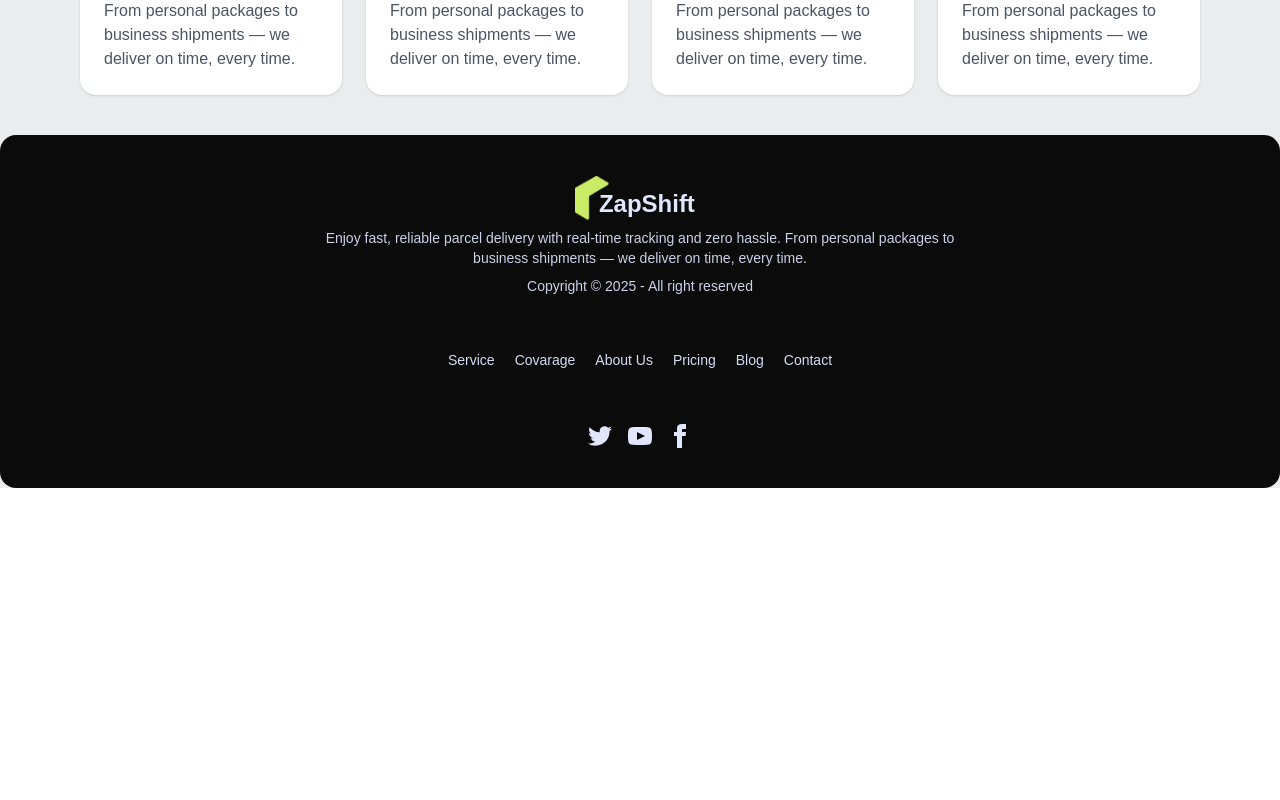
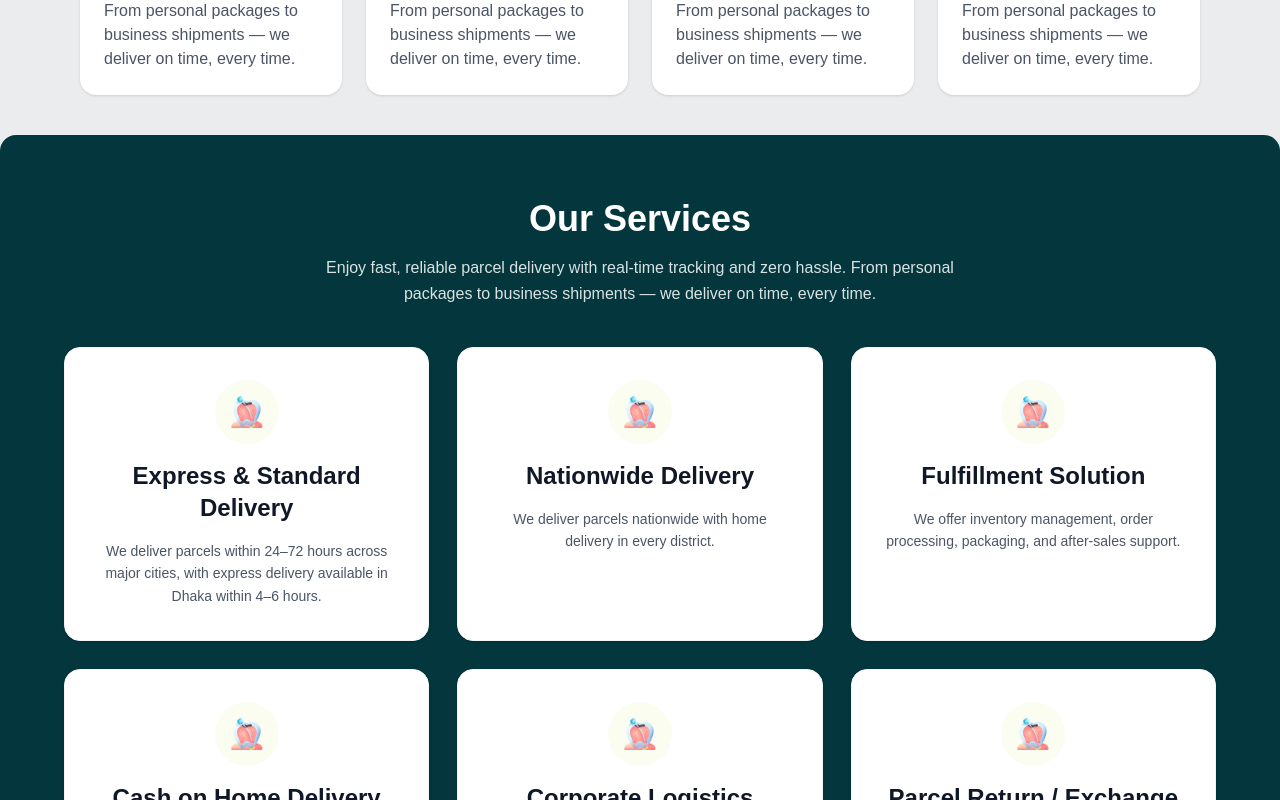
Before and after one commit to Mahfuz5634/ZapShift-Project-ClientPart, a React (Vite) app: page / in a window 1280 px wide. Shown: the part 920-1720 px from the top of the page. Before the commit the page ends 1428 px from the top, so only its background shows below. Built offline with nearby package versions, Linux system fonts and the light colour scheme.

Commit message:
added our service section

```diff
--- a/src/Pages/Home/Home.jsx
+++ b/src/Pages/Home/Home.jsx
@@ -1,12 +1,14 @@
 import React from 'react';
 import Banner from './Banner';
 import HowItWorks from './HowItWorks';
+import OurService from './OurService';
 
 const Home = () => {
     return (
         <div>
            <Banner></Banner>
            <HowItWorks></HowItWorks>
+           <OurService></OurService>
         </div>
     );
 };
--- /dev/null
+++ b/src/Pages/Home/OurService.jsx
@@ -0,0 +1,76 @@
+import React from "react";
+import logo from "../../assets/service.png";
+
+const OurService = () => {
+  return (
+    <div className="container mx-auto bg-secondary rounded-2xl p-10 md:p-16">
+
+      {/* Heading */}
+      <div className="text-center mb-10">
+        <h1 className="text-white text-3xl md:text-4xl font-extrabold">
+          Our Services
+        </h1>
+        <p className="text-white opacity-85 mt-4 leading-relaxed max-w-2xl mx-auto">
+          Enjoy fast, reliable parcel delivery with real-time tracking and zero hassle.
+          From personal packages to business shipments — we deliver on time, every time.
+        </p>
+      </div>
+
+      {/* Services Grid */}
+      <div className="grid grid-cols-1 sm:grid-cols-2 lg:grid-cols-3 gap-7">
+
+        {/* Card */}
+        {[
+          {
+            title: "Express & Standard Delivery",
+            desc: "We deliver parcels within 24–72 hours across major cities, with express delivery available in Dhaka within 4–6 hours.",
+          },
+          {
+            title: "Nationwide Delivery",
+            desc: "We deliver parcels nationwide with home delivery in every district.",
+          },
+          {
+            title: "Fulfillment Solution",
+            desc: "We offer inventory management, order processing, packaging, and after-sales support.",
+          },
+          {
+            title: "Cash on Home Delivery",
+            desc: "100% cash on delivery available anywhere in Bangladesh with guaranteed product safety.",
+          },
+          {
+            title: "Corporate Logistics Service",
+            desc: "Customized corporate solutions including warehousing and inventory management.",
+          },
+          {
+            title: "Parcel Return / Exchange",
+            desc: "Reverse logistics service for customer product returns and exchanges.",
+          },
+        ].map((item, i) => (
+          <div
+            key={i}
+            className="w-full h-auto p-8 bg-white rounded-2xl shadow-sm border border-gray-100
+                       hover:shadow-lg hover:-translate-y-1 transition-all duration-300
+                       flex flex-col items-center text-center gap-4"
+          >
+
+            <div className="w-16 h-16 rounded-full bg-primary/10 flex items-center justify-center">
+              <img className="w-8 h-8" src={logo} alt="" />
+            </div>
+
+            <h1 className="text-2xl font-bold text-gray-900">
+              {item.title}
+            </h1>
+
+            <p className="text-gray-600 text-sm leading-relaxed">
+              {item.desc}
+            </p>
+          </div>
+        ))}
+
+      </div>
+
+    </div>
+  );
+};
+
+export default OurService;
```
